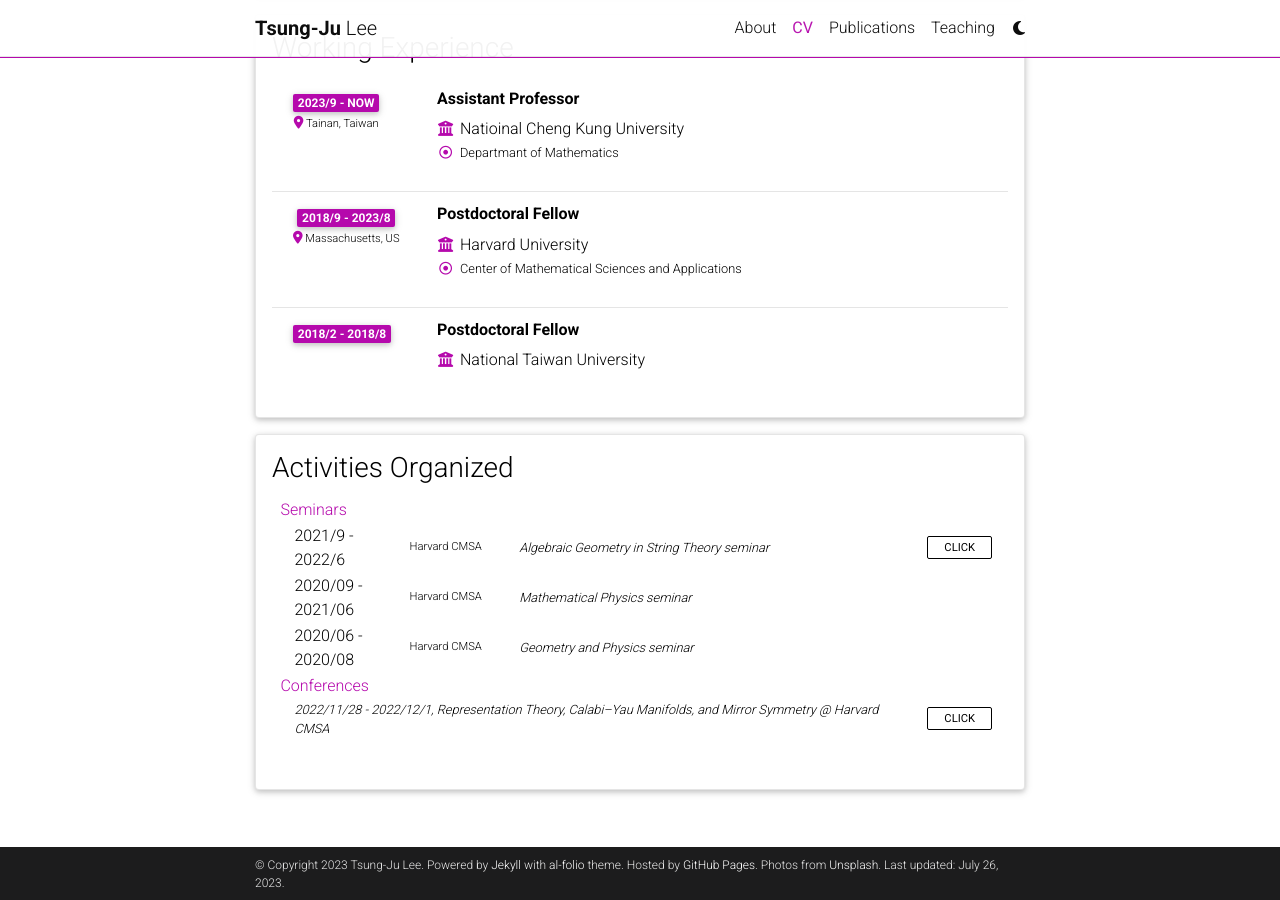
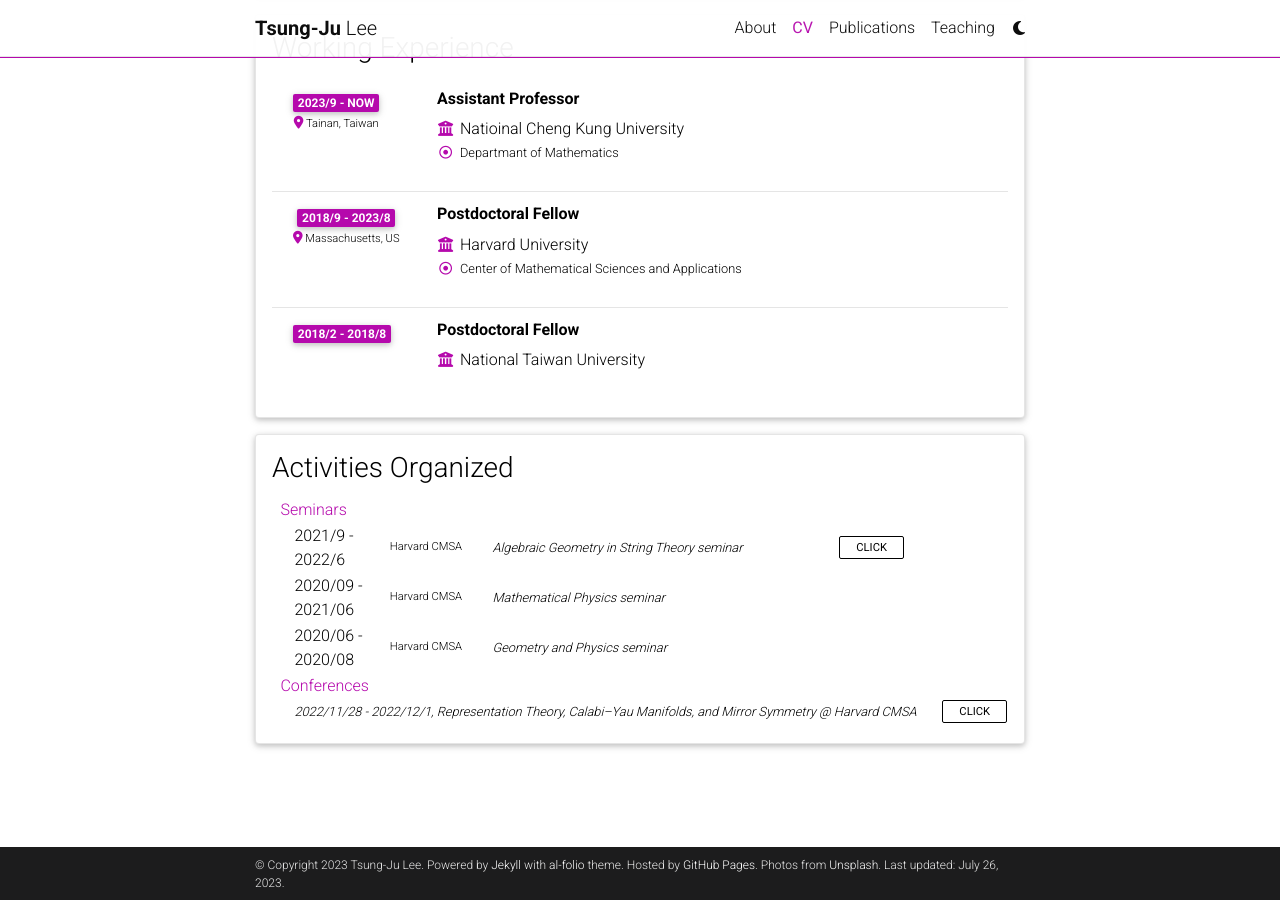
Before and after one commit to yusd24/yusd24.github.io-, a Jekyll site: the page built from _pages/cv.md, in a window 1280 px wide and 900 px high, scrolled down 945 px. Built offline with Jekyll 4.4.1, drawn with Linux system fonts in a browser that asks for light colours; comment, search, counter and statistics services are not loaded; a style sheet for code colours, icons or effects is not loaded.

Commit message:
Update list.html

```diff
--- a/_includes/cv/list.html
+++ b/_includes/cv/list.html
@@ -1,4 +1,4 @@
-<div class="list-group col-md-12">
+<div class="list-groups">
   {% for content in entry.contents %}
     <table class="table-cv list-group-table">
       <tbody>
```
